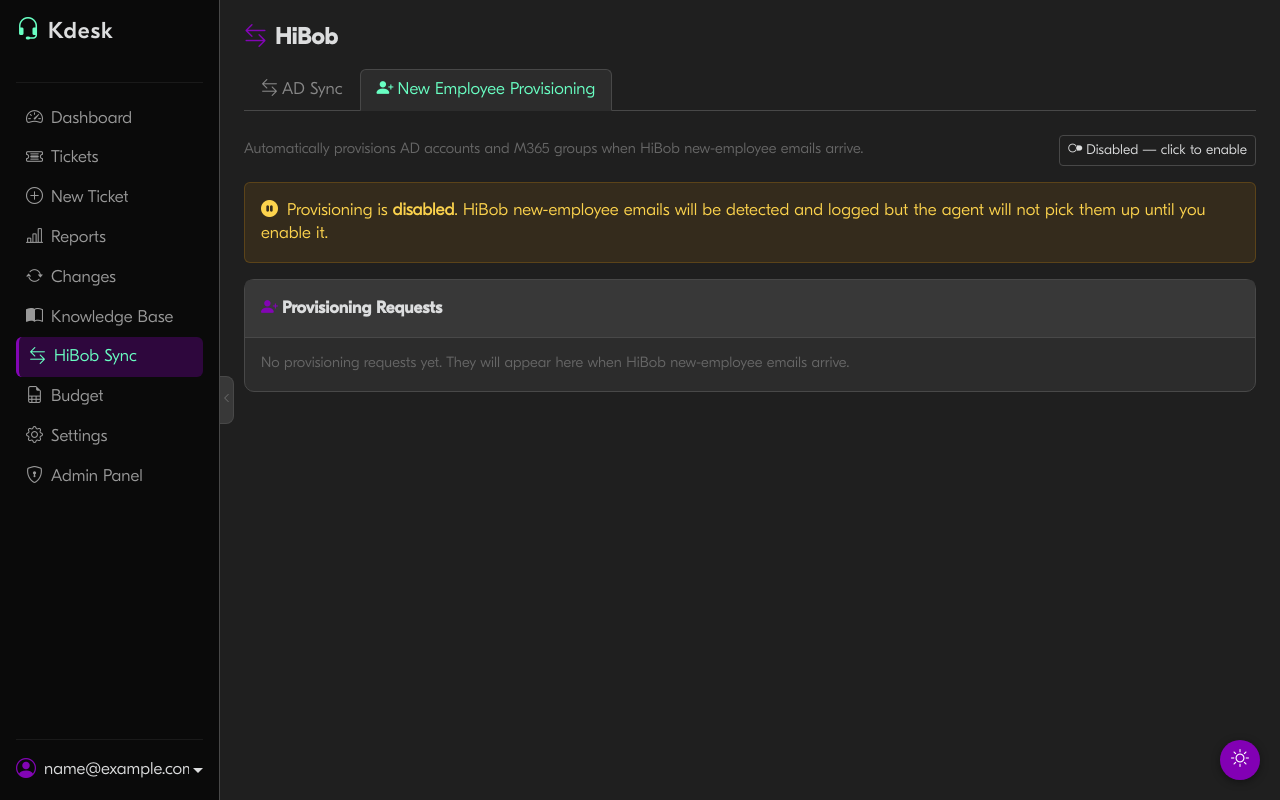
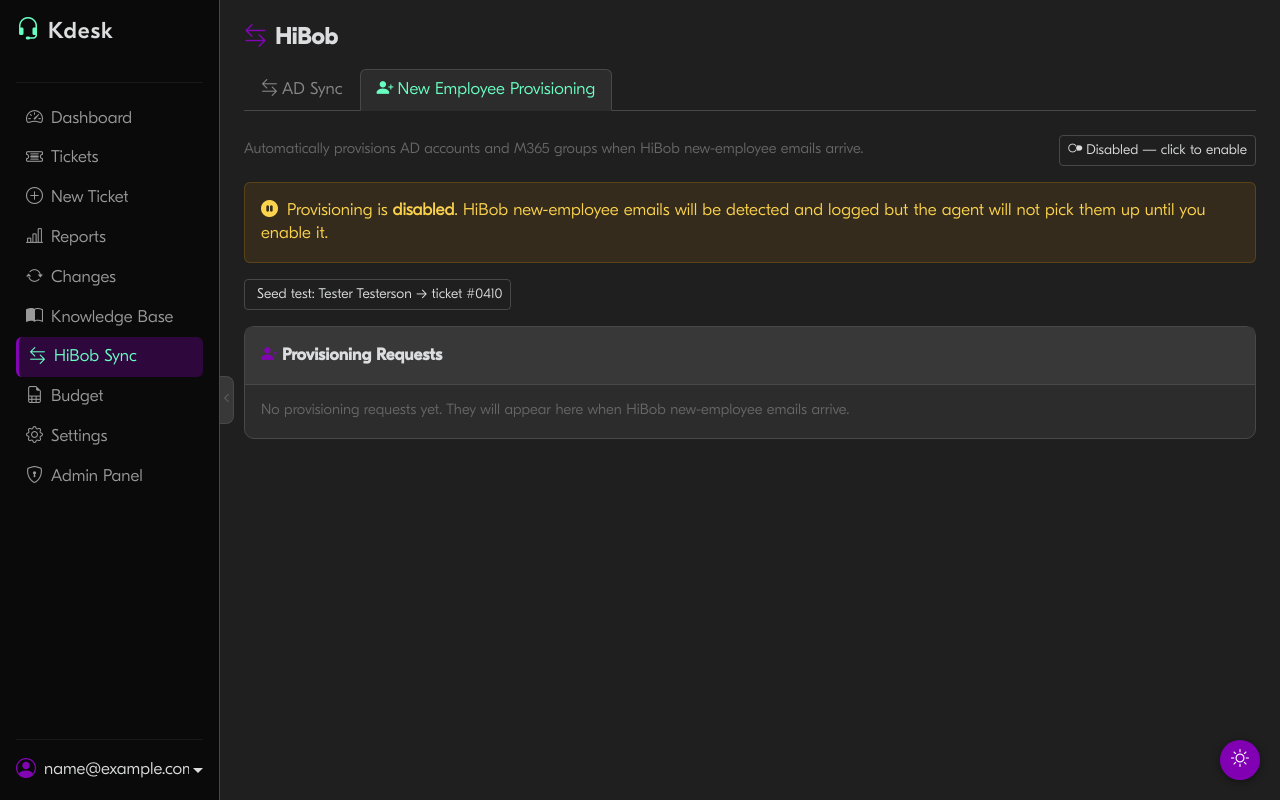
Before and after one commit to omricn/kdesk, a Django app: page /hibob-sync/ in a window 1280 px wide, after a click on "New Employee Provisioning". Run offline with Django 4.2, Linux system fonts and the light colour scheme; the visitor is signed in with stand-in values (Sample User, id 1); data comes from the database, SQL or seed files in the repository; data that the repository does not hold is empty; parts of the project's set-up code (start-up, migrations or seed data) failed here and were passed over.

Commit message:
Add seed-test button for Tester Testerson provisioning (ticket #0410)
Superuser-only POST endpoint + dashboard button that creates a real
ProvisioningRequest (all 8 Israel IT M365 groups, no dry-run) for
Tester Testerson linked to ticket #0410. Safe to remove after testing.

Co-Authored-By: Claude Sonnet 4.6 <noreply@anthropic.com>

```diff
--- a/hibob_sync/urls.py
+++ b/hibob_sync/urls.py
@@ -11,6 +11,7 @@ urlpatterns = [
     path('hibob-sync/provisioning/<int:req_id>/cancel/', views.provisioning_cancel, name='hibob_sync_provisioning_cancel'),
     path('hibob-sync/provisioning/<int:req_id>/pause/', views.provisioning_pause, name='hibob_sync_provisioning_pause'),
     path('hibob-sync/provisioning/<int:req_id>/resume/', views.provisioning_resume, name='hibob_sync_provisioning_resume'),
+    path('hibob-sync/provisioning/seed-test/', views.provisioning_seed_test, name='hibob_sync_provisioning_seed_test'),
     # Agent-facing API — sync triggers
     path('hibob-sync/api/pending/', views.api_pending, name='hibob_sync_api_pending'),
     path('hibob-sync/api/claim/<int:trigger_id>/', views.api_claim, name='hibob_sync_api_claim'),
--- a/hibob_sync/views.py
+++ b/hibob_sync/views.py
@@ -495,3 +495,49 @@ def provisioning_resume(request, req_id):
     else:
         messages.warning(request, 'Could not resume — request may not be paused.')
     return redirect('hibob_sync_dashboard')
+
+
+@require_POST
+def provisioning_seed_test(request):
+    """Create a test ProvisioningRequest for Tester Testerson (ticket #0410). Superuser only."""
+    deny = _superuser_required(request)
+    if deny:
+        return deny
+
+    try:
+        from tickets.models import Ticket
+        ticket = Ticket.objects.get(pk=410)
+    except Exception:
+        messages.error(request, 'Ticket #0410 not found.')
+        return redirect('hibob_sync_dashboard')
+
+    if ProvisioningRequest.objects.filter(ticket=ticket, status__in=['pending', 'claimed', 'paused']).exists():
+        messages.warning(request, 'An active provisioning request for ticket #0410 already exists.')
+        return redirect('hibob_sync_dashboard')
+
+    pr = ProvisioningRequest.objects.create(
+        ticket=ticket,
+        first_name='Tester',
+        last_name='Testerson',
+        department='IT',
+        division='Operations',
+        country='Israel',
+        region='HQ',
+        job_title='Test Engineer',
+        employment_type='Full-time',
+        m365_groups=[
+            'Joiners@kramerav.com',
+            'Microsoft 365 E5 Users',
+            'IL_All_Employees@kramerav.com',
+            'IL_OPS_IT@kramerav.com',
+            'HQ_OPS_IT@kramerav.com',
+            'HQ_OPS@kramerav.com',
+            'Global_OPS@kramerav.com',
+            'Global_OPS_IT@kramerav.com',
+        ],
+        groups_fallback=False,
+        status='pending',
+        is_dry_run=False,
+    )
+    messages.success(request, f'Test provisioning request #{pr.id} created for Tester Testerson — ticket #0410. Enable provisioning to run it.')
+    return redirect('hibob_sync_dashboard')
--- a/templates/hibob_sync/dashboard.html
+++ b/templates/hibob_sync/dashboard.html
@@ -371,6 +371,18 @@
     </div>
     {% endif %}
 
+    <!-- Seed test request (superuser dev tool) -->
+    {% if user.is_superuser %}
+    <form method="post" action="{% url 'hibob_sync_provisioning_seed_test' %}"
+          class="mb-3"
+          onsubmit="return confirm('Create a test provisioning request for Tester Testerson (ticket #0410) with all 8 Israel IT groups?\n\nThis will provision a real AD account. Make sure provisioning is enabled after.')">
+      {% csrf_token %}
+      <button type="submit" class="btn btn-sm btn-outline-secondary">
+        <i class="bi bi-flask me-1"></i>Seed test: Tester Testerson → ticket #0410
+      </button>
+    </form>
+    {% endif %}
+
     <!-- Provisioning requests table -->
     <div class="card">
       <div class="card-header fw-semibold">
```
